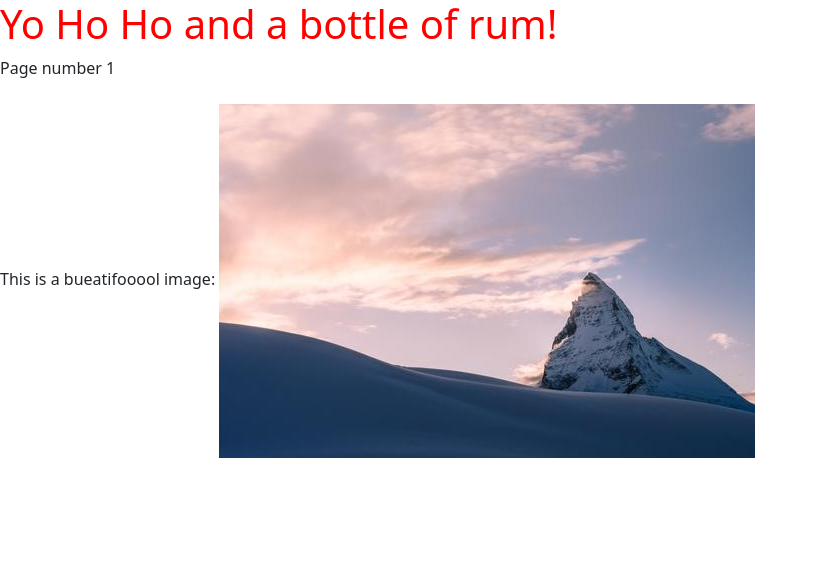
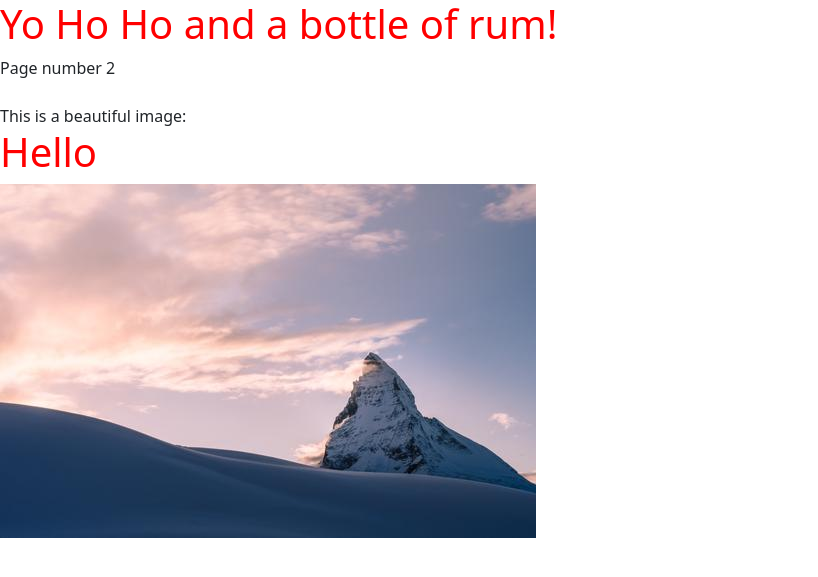
Before and after one commit to agordon/flask-git-learn, a Flask app: page / in a window 1280 px wide. Shown: the top 577 px of the page, without its empty margins (0-818 px from the left). Run offline with Flask 2, Linux system fonts and the light colour scheme; some libraries are stand-ins or nearby versions.

Commit message:
Corrected beautiful spelling

```diff
--- a/templates/boots1.html
+++ b/templates/boots1.html
@@ -2,12 +2,13 @@
 
 {% block content %}
 <h1>Yo Ho Ho and a bottle of rum!</h1>
-Page number 1
+Page number 2
 
 <br/>
 <br/>
 
-This is a bueatifooool image:
+This is a beautiful image:
+<H1> Hello </H1>
 
 <img src="/static/picsum-354.jpg">
 {% endblock %}
```
Also changed, not shown: app.py (line endings or trailing spaces).
